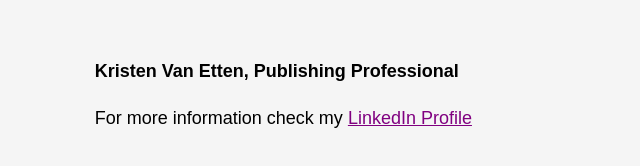
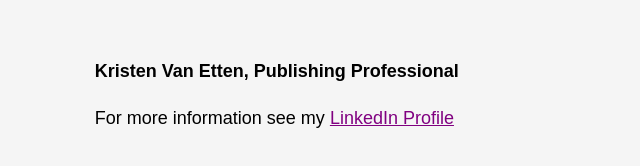
Before and after one commit to kristenvanetten/kristenvanetten.github.io, a plain HTML site: page index.html in a window 1280 px wide. Shown: the full height of the page, 0-640 px from the left. Drawn offline with Linux system fonts and the light colour scheme.

Commit message:
Update index.html

```diff
--- a/index.html
+++ b/index.html
@@ -52,7 +52,7 @@
 
 <article class="pad prose">
   <h1 class="unsize">Kristen Van Etten, Publishing Professional</h1>
-  <p>For more information check my <a href="https://www.linkedin.com/in/kristen-van-etten-4659981">LinkedIn Profile</a></p>
+  <p>For more information see my <a href="https://www.linkedin.com/in/kristen-van-etten-4659981">LinkedIn Profile</a></p>
 </article>
 
 <script>
```
